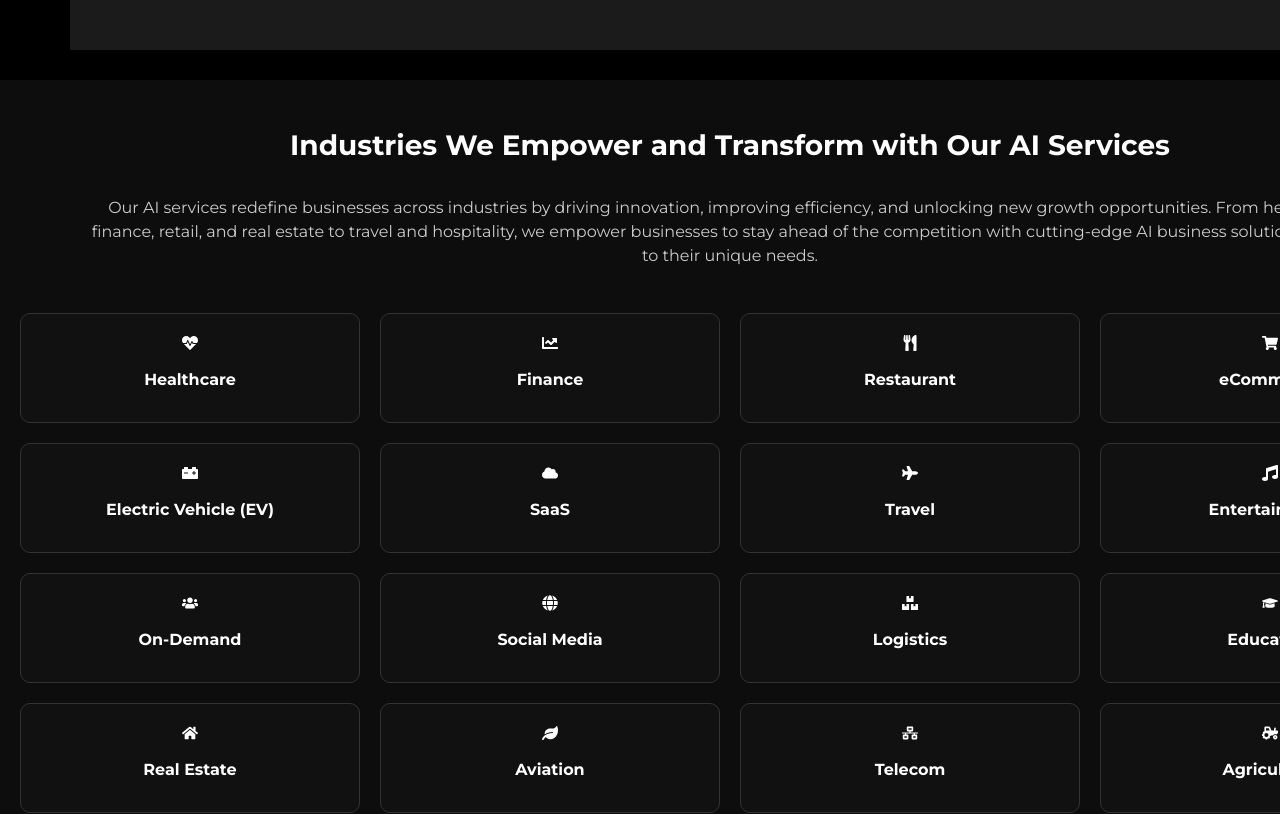
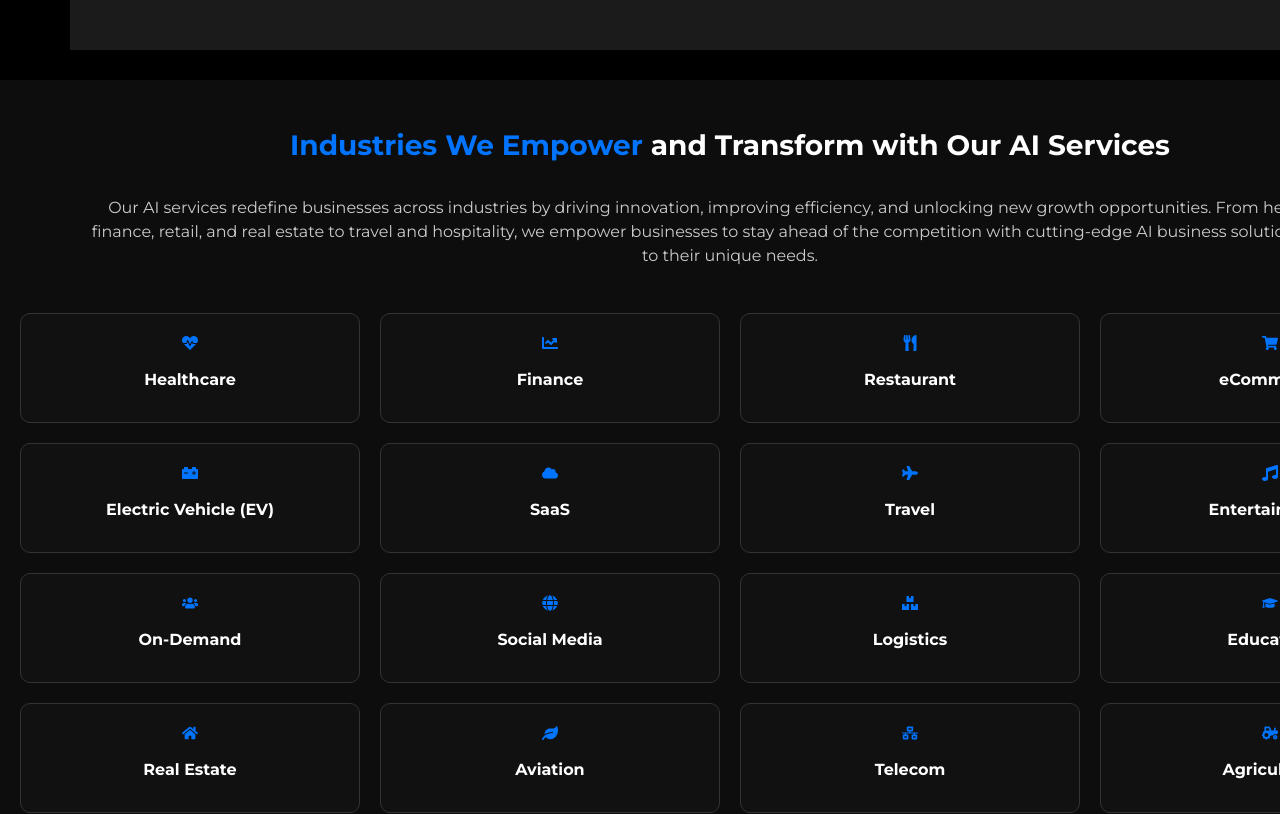
Before and after one commit to aditipatil0315/ai_page, a React (Vite) app: page / in a window 1280 px wide. Shown: the part 2443-3257 px from the top of the page. Built offline with nearby package versions, Linux system fonts and the light colour scheme.

Commit message:
section 5 edited

```diff
--- a/src/components/Section5/Section5.css
+++ b/src/components/Section5/Section5.css
@@ -51,7 +51,10 @@
 .ai-card .icon {
   font-size: 30px;
   margin-bottom: 10px;
-  color: #fff;
+}
+
+.ai-icon {
+  color: #0074fe;
 }
 
 .ai-card h3 {
--- a/src/components/Section5/Section5.jsx
+++ b/src/components/Section5/Section5.jsx
@@ -32,7 +32,7 @@ const ai_cardData = [
 const Section5 = () => {
   return (
     <div className="ai_cards">
-      <h1>Industries We Empower and Transform with Our AI Services</h1>
+      <h1><span>Industries We Empower </span>and Transform with Our AI Services</h1>
       <p>
         Our AI services redefine businesses across industries by driving innovation, improving efficiency, and unlocking new growth opportunities. From healthcare, finance, retail, and real estate to travel and hospitality, we empower businesses to stay ahead of the competition with cutting-edge AI business solutions tailored to their unique needs.
       </p>
```
